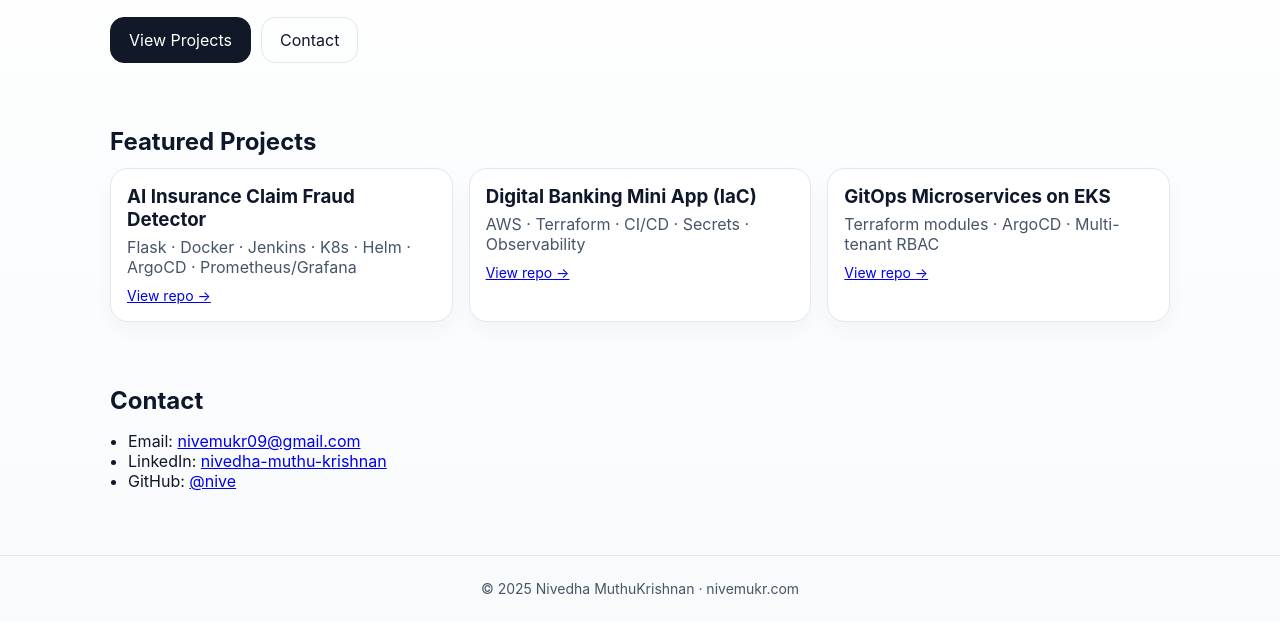
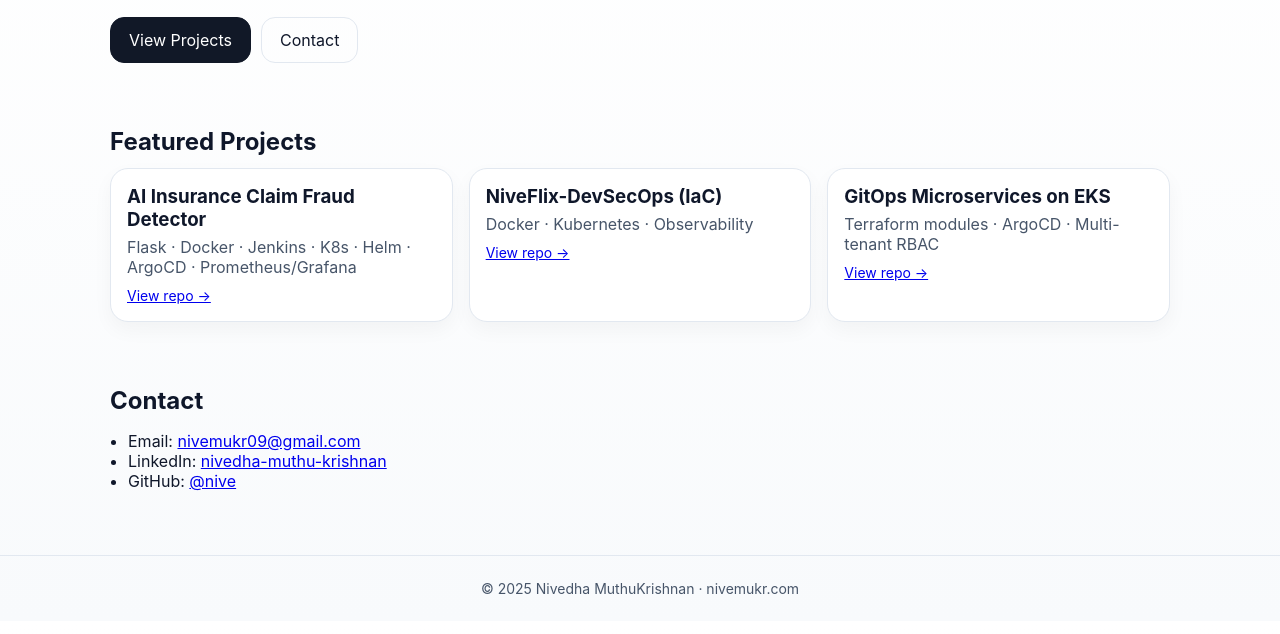
Before and after one commit to nivemukr09/nivemukr-portfolio, a plain HTML site: page index.html in a window 1280 px wide. Shown: the part 156-790 px from the top of the page. Drawn offline with nearby package versions, Linux system fonts and the light colour scheme.

Commit message:
Update homepage content

```diff
--- a/index.html
+++ b/index.html
@@ -34,8 +34,8 @@
           <a class="link" href="https://github.com/nivemukr09" target="_blank">View repo →</a>
         </article>
         <article class="card">
-          <h3>Digital Banking Mini App (IaC)</h3>
-          <p>AWS · Terraform · CI/CD · Secrets · Observability</p>
+          <h3>NiveFlix-DevSecOps (IaC)</h3>
+          <p>Docker · Kubernetes · Observability</p>
           <a class="link" href="https://github.com/nivemukr09" target="_blank">View repo →</a>
         </article>
         <article class="card">
```
